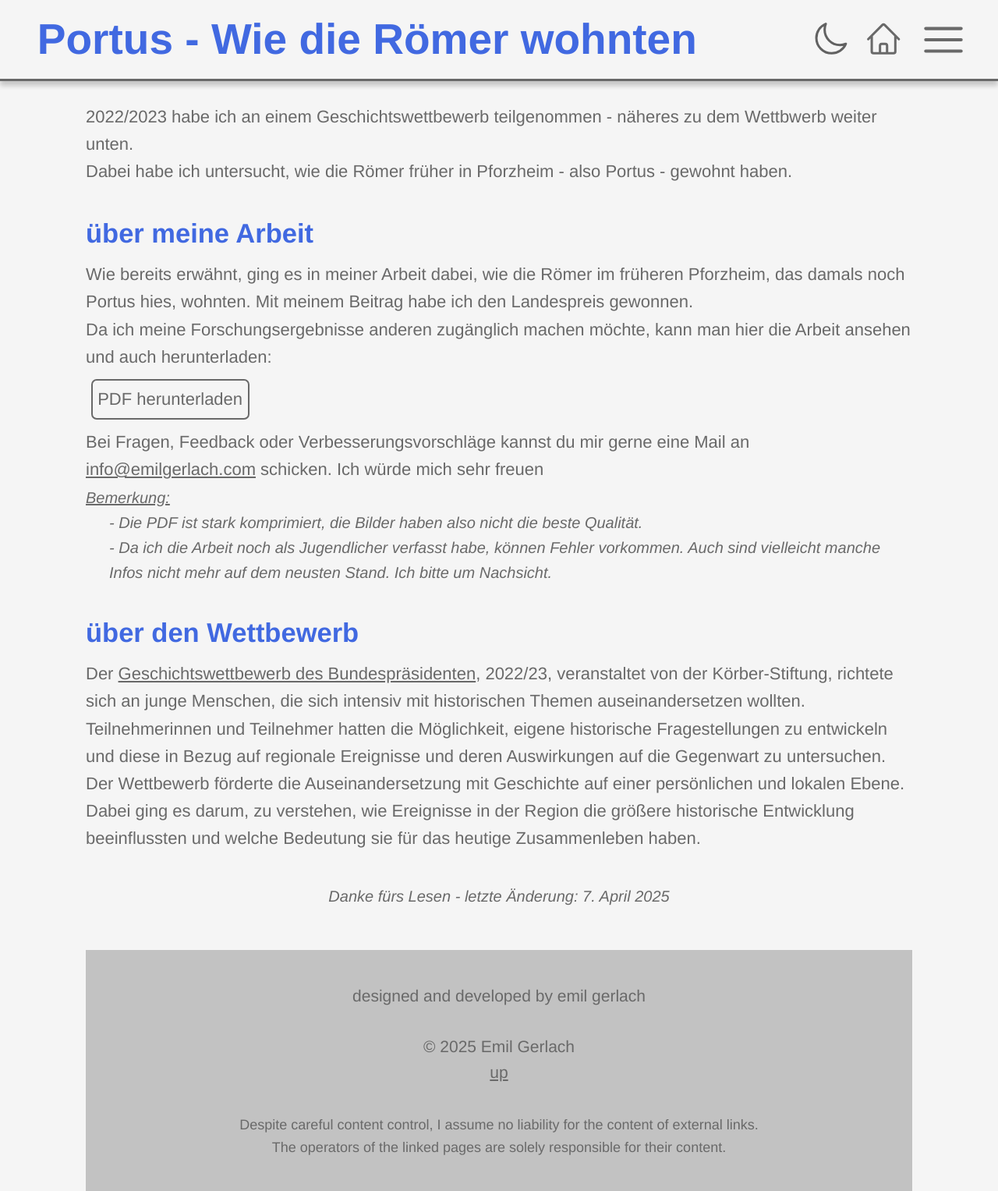
After one commit to em-ge/emilgerlach.com, a Flask app: page /blog/portus-wie-die-roemer-wohnten in a window 1280 px wide. The commit adds this page. Shown: the whole page at 78% size. Run offline with Flask 3, Linux system fonts and the light colour scheme.

Commit message:
"portus wie die roemer wohnten" download + article

```diff
--- a/app.py
+++ b/app.py
@@ -29,6 +29,11 @@ def article_grenzen_schmuck_und_uhrenindustrie_in_pf():
     return render_template("index_grenzen_schmuck_und_uhrenindustrie_in_pf.html")
 
 
+@app.route("/blog/portus-wie-die-roemer-wohnten")
+def article_portus_wie_die_roemer_wohnten():
+    return render_template("index_portus_wie_die_roemer_wohnten.html")
+
+
 @app.route("/dev")
 def dev():
     return render_template(
--- a/templates/index_grenzen_schmuck_und_uhrenindustrie_in_pf.html
+++ b/templates/index_grenzen_schmuck_und_uhrenindustrie_in_pf.html
@@ -62,7 +62,7 @@
       </nav>
     </div>
     <div class="descr-text" style="margin-top: 8em;">
-      Im Jahr 2025 habe ich an einem Geschichtswettbewerb teilgenommen - näheres zu dem Wettbwerb weiter unten.<br/>
+      2024/2025 habe ich an einem Geschichtswettbewerb teilgenommen - näheres zu dem Wettbwerb weiter unten.<br/>
       Dabei habe ich die Grenzen, die der Pforzheimer Schmuck- und Uhrenindustrie gesetzt wurden untersucht.
     </div>
 
--- /dev/null
+++ b/templates/index_portus_wie_die_roemer_wohnten.html
@@ -0,0 +1,115 @@
+<!DOCTYPE html>
+<html lang="de">
+  <head>
+    <meta charset="UTF-8" />
+    <meta name="viewport" content="width=device-width, initial-scale=1.0" />
+
+    <meta name="keywords" content="Emil Gerlach, Gerlach, Emil Gerlach Website" />
+    <meta name="description" content="Emil Gerlach" />
+
+    <meta name="theme-color" content="" />
+    <meta
+      name="apple-mobile-web-app-status-bar-style"
+      content="black-translucent"
+    />
+
+    <meta name="author" content="Emil Gerlach" />
+
+    <title>Emil Gerlach</title>
+    <link rel="stylesheet" href="../static/css/styles.css" />
+
+    <link rel="apple-touch-icon" sizes="180x180" href="../static/favicons/favicon_io/apple-touch-icon.png">
+    <link rel="icon" type="image/png" sizes="32x32" href="../static/favicons/favicon_io/favicon-32x32.png">
+    <link rel="icon" type="image/png" sizes="16x16" href="../static/favicons/favicon_io/favicon-16x16.png">
+    <link rel="manifest" href="../static/favicons/favicon_io/site.webmanifest">
+
+  <body>
+    <div class="navbar" id="navbar">
+      <div>
+        <h1 class="mini-heading">Portus - Wie die Römer wohnten</h1>
+      </div>
+      <div id="lightmode-darkmode-btn" class="lightmode-darkmode-btn" alt="lightmode/darkmode btn" title="switch between darkmode and lightmode" onclick="toggleDarkMode()">
+        <svg xmlns="http://www.w3.org/2000/svg" fill="none" viewBox="0 0 24 24" stroke-width="1.5" stroke="currentColor">
+          <path stroke-linecap="round" stroke-linejoin="round" d="M12 3v2.25m6.364.386-1.591 1.591M21 12h-2.25m-.386 6.364-1.591-1.591M12 18.75V21m-4.773-4.227-1.591 1.591M5.25 12H3m4.227-4.773L5.636 5.636M15.75 12a3.75 3.75 0 1 1-7.5 0 3.75 3.75 0 0 1 7.5 0Z" />
+        </svg>
+      </div>
+      <div id="homeLink" class="home-btn" alt="home btn" title="home">
+        <a href="https://emilgerlach.com">
+          <svg xmlns="http://www.w3.org/2000/svg" fill="none" viewBox="0 0 24 24" stroke-width="1.5" stroke="currentColor">
+            <path stroke-linecap="round" stroke-linejoin="round" d="m2.25 12 8.954-8.955c.44-.439 1.152-.439 1.591 0L21.75 12M4.5 9.75v10.125c0 .621.504 1.125 1.125 1.125H9.75v-4.875c0-.621.504-1.125 1.125-1.125h2.25c.621 0 1.125.504 1.125 1.125V21h4.125c.621 0 1.125-.504 1.125-1.125V9.75M8.25 21h8.25" />
+          </svg>
+        </a>
+      </div>
+
+      <nav>
+        <input type="checkbox" id="sidebar-active">
+        <label for="sidebar-active" class="open-sidebar-btn">
+          <svg xmlns="http://www.w3.org/2000/svg" fill="none" viewBox="0 0 24 24" stroke-width="1.5" stroke="currentColor">
+            <path stroke-linecap="round" stroke-linejoin="round" d="M3.75 6.75h16.5M3.75 12h16.5m-16.5 5.25h16.5" />
+        </label>
+        <label id="overlay" for="sidebar-active"></label>
+        <div class="links-container">
+          <label for="sidebar-active" class="close-sidebar-btn">
+            <svg xmlns="http://www.w3.org/2000/svg" height="32" viewBox="0 -960 960 960" width="32"><path d="m256-200-56-56 224-224-224-224 56-56 224 224 224-224 56 56-224 224 224 224-56 56-224-224-224 224Z"/></svg>
+          </label>
+          <a href="#über-den-wettbwerb">über den Wettbewerb</a>
+          <a href="#über-meine-arbeit">über meine Arbeit</a>
+          <div class="sidebar-special-content">
+            <a href="/blog">My Blog</a>
+            <a href="/dev">Dev</a>
+          </div>
+        </div>
+      </nav>
+    </div>
+    <div class="descr-text" style="margin-top: 6em;">
+      2022/2023 habe ich an einem Geschichtswettbewerb teilgenommen - näheres zu dem Wettbwerb weiter unten.<br/>
+      Dabei habe ich untersucht, wie die Römer früher in Pforzheim - also Portus - gewohnt haben.
+    </div>
+
+    <div class="text">
+      <div class="sub-heading">
+        <h2 id="über-meine-arbeit">über meine Arbeit</h2>
+      </div>
+      Wie bereits erwähnt, ging es in meiner Arbeit dabei, wie die Römer im früheren Pforzheim, das damals noch Portus hies, wohnten.
+      Mit meinem Beitrag habe ich den Landespreis gewonnen.<br/>
+      Da ich meine Forschungsergebnisse anderen zugänglich machen möchte, kann man hier die Arbeit ansehen und auch herunterladen:<br/>
+      <a href="../static/downloads/portus_wie_die_roemer_wohnten.pdf" download class="download">PDF herunterladen</a><br/>
+      Bei Fragen, Feedback oder Verbesserungsvorschläge kannst du mir gerne eine Mail an <a href="mailto:info@emilgerlach.com">info@emilgerlach.com</a> schicken. Ich würde mich sehr freuen
+      <div class="note">
+        <u>Bemerkung:</u>
+        <div class="tab">- Die PDF ist stark komprimiert, die Bilder haben also nicht die beste Qualität.</div>
+        <div class="tab">- Da ich die Arbeit noch als Jugendlicher verfasst habe, können Fehler vorkommen. Auch sind vielleicht manche Infos nicht mehr auf dem neusten Stand. Ich bitte um Nachsicht.</div>
+      </div>
+
+    </div>
+
+    <div class="text">
+      <div class="sub-heading">
+        <h2 id="über-den-wettbewerb">über den Wettbewerb</h2>
+      </div>
+      Der <a href="https://koerber-stiftung.de/projekte/geschichtswettbewerb/" target="_blank">Geschichtswettbewerb des Bundespräsidenten</a>,
+      2022/23, veranstaltet von der Körber-Stiftung, richtete sich an junge Menschen, die sich intensiv mit historischen Themen auseinandersetzen wollten.
+      Teilnehmerinnen und Teilnehmer hatten die Möglichkeit, eigene historische Fragestellungen zu entwickeln und diese in Bezug auf regionale Ereignisse und deren Auswirkungen auf die Gegenwart zu untersuchen.
+      Der Wettbewerb förderte die Auseinandersetzung mit Geschichte auf einer persönlichen und lokalen Ebene. Dabei ging es darum, zu verstehen,
+      wie Ereignisse in der Region die größere historische Entwicklung beeinflussten und welche Bedeutung sie für das heutige Zusammenleben haben.
+    </div>
+
+    <div class="blog-ending">
+      Danke fürs Lesen - letzte Änderung: 7. April 2025
+    </div>
+
+    <div class="legal-content">
+      <span class="legal-text">
+        designed and developed by emil gerlach
+        <div class="legal-text-things">
+          &copy; 2025 Emil Gerlach<br/>
+          <a href="#">up</a>
+        </div>
+        <div class="disclaimer">Despite careful content control, I assume no liability for the content of external links. <br/>The operators of the linked pages are solely responsible for their content.</div>
+      </span>
+    </div>
+
+    <script src="../static/js/main.js" defer></script>
+    <script defer src="https://cloud.umami.is/script.js" data-website-id="2c9e0cab-33e4-49bc-b9b4-7e4daf24e0b0"></script>
+  </body>
+</html>
```
Also changed, not shown: templates/index_blog.html (+19 -1 lines), 1 other file.
